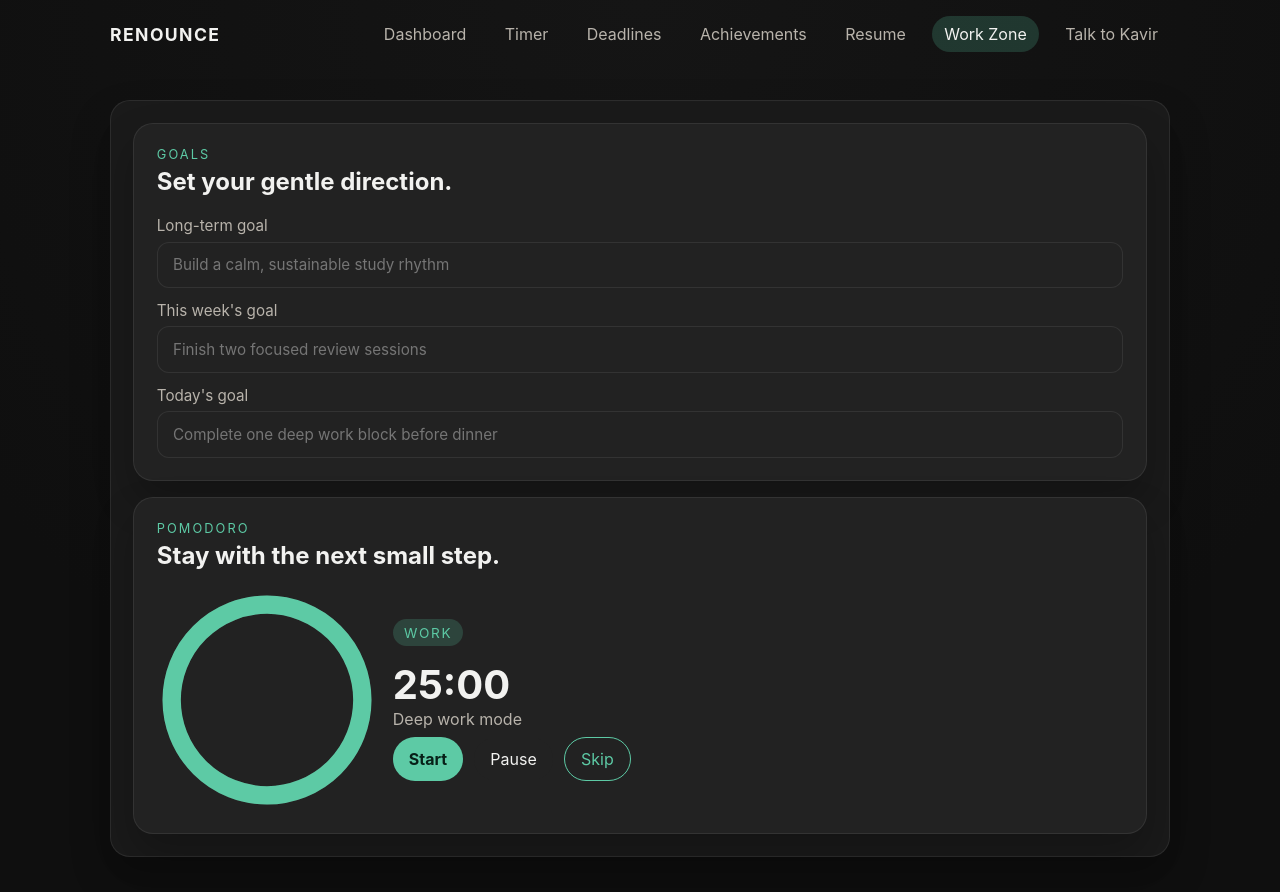
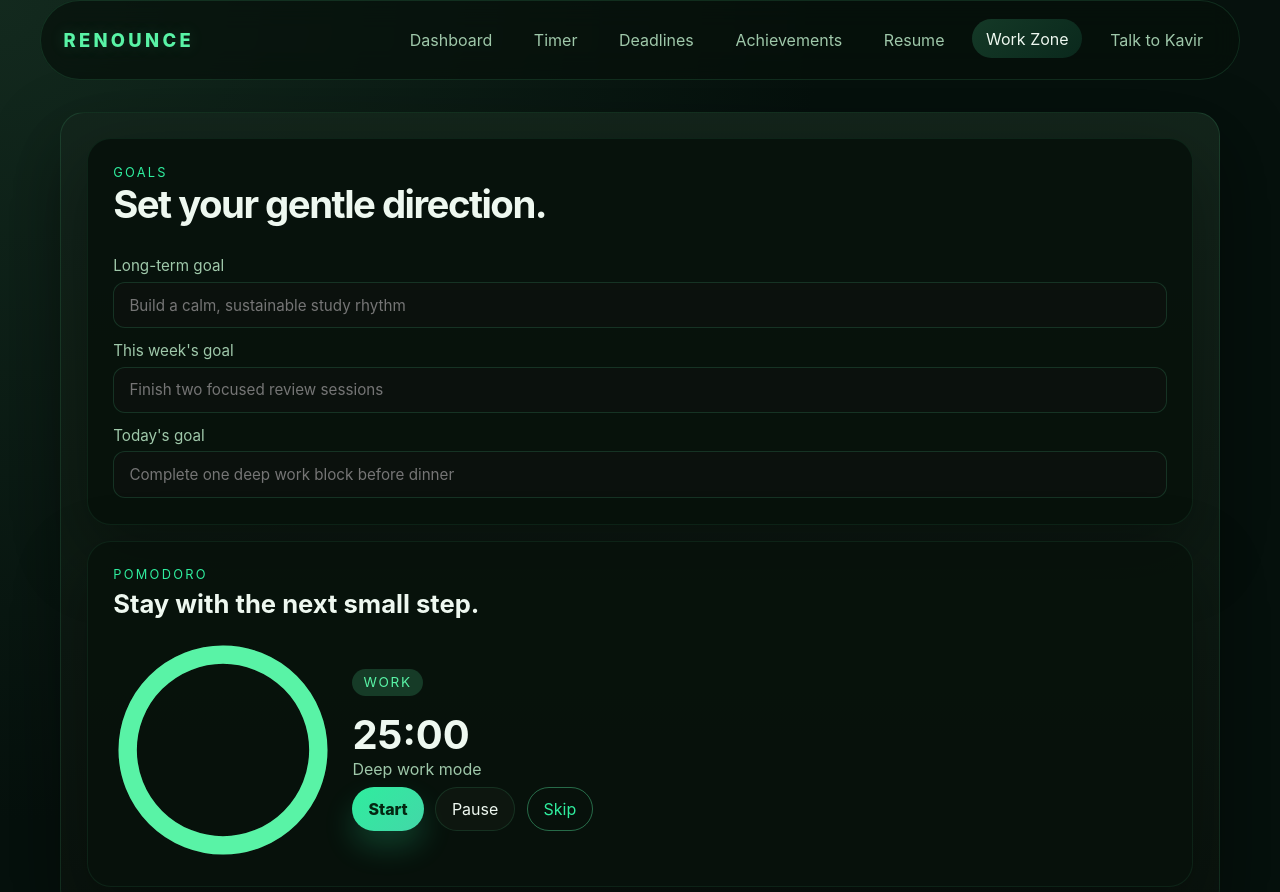
Before and after one commit to KeshavJangidd/Renounce, a website: page public/workzone.html in a window 1280 px wide. Shown: the top 892 px of the page. Drawn offline with Linux system fonts and the light colour scheme; no server answers.

Commit message:
Polish green theme and update server for deployment

```diff
--- a/public/css/shared.css
+++ b/public/css/shared.css
@@ -1,17 +1,19 @@
 :root {
   color-scheme: dark;
-  --bg: #0f0f0f;
-  --surface: #1a1a1a;
-  --surface-strong: #222222;
-  --accent: #5dcaa5;
-  --accent-soft: rgba(93, 202, 165, 0.2);
-  --text: #f2f2f0;
-  --muted: #b8b3ab;
-  --border: rgba(255, 255, 255, 0.08);
-  --shadow: 0 20px 40px rgba(0, 0, 0, 0.24);
-  --radius: 20px;
-  --radius-sm: 12px;
-  --max-width: 1100px;
+  --bg: #06110d;
+  --surface: rgba(16, 22, 18, 0.92);
+  --surface-strong: rgba(12, 18, 14, 0.95);
+  --accent: #59f3a6;
+  --accent-strong: #2fed9e;
+  --accent-soft: rgba(89, 243, 166, 0.18);
+  --accent-glow: rgba(89, 243, 166, 0.4);
+  --text: #eef8f0;
+  --muted: #9fc8aa;
+  --border: rgba(89, 243, 166, 0.15);
+  --shadow: 0 24px 60px rgba(0, 0, 0, 0.28);
+  --radius: 24px;
+  --radius-sm: 14px;
+  --max-width: 1200px;
 }
 
 * {
@@ -22,7 +24,8 @@ body {
   margin: 0;
   min-height: 100vh;
   font-family: "Inter", "Segoe UI", Roboto, sans-serif;
-  background: radial-gradient(circle at top, #151515 0%, var(--bg) 70%);
+  background: radial-gradient(circle at top left, rgba(19, 43, 31, 0.9) 0%, rgba(6, 17, 13, 1) 50%),
+    linear-gradient(180deg, rgba(14, 31, 22, 0.55), rgba(3, 8, 5, 1));
   color: var(--text);
 }
 
@@ -45,16 +48,22 @@ main {
   display: flex;
   justify-content: space-between;
   align-items: center;
-  padding: 1rem 1.25rem;
+  padding: 1.2rem 1.4rem;
   max-width: var(--max-width);
   margin: 0 auto;
+  background: rgba(6, 16, 11, 0.7);
+  border: 1px solid rgba(89, 243, 166, 0.12);
+  backdrop-filter: blur(14px);
+  border-radius: 999px;
 }
 
 .brand {
-  font-size: 1.1rem;
-  font-weight: 700;
-  letter-spacing: 0.08em;
+  font-size: 1.15rem;
+  font-weight: 800;
+  letter-spacing: 0.18em;
   text-transform: uppercase;
+  color: var(--accent);
+  text-shadow: 0 0 16px rgba(89, 243, 166, 0.18);
 }
 
 .nav-links {
@@ -64,34 +73,38 @@ main {
 }
 
 .nav-links a {
-  padding: 0.5rem 0.75rem;
+  padding: 0.6rem 0.85rem;
   border-radius: 999px;
   color: var(--muted);
-  transition: background-color 180ms ease, color 180ms ease;
+  transition: transform 180ms ease, background-color 180ms ease, color 180ms ease;
 }
 
 .nav-links a:hover,
 .nav-links a.active {
-  background: var(--accent-soft);
+  background: linear-gradient(135deg, rgba(89, 243, 166, 0.18), rgba(47, 224, 158, 0.12));
   color: var(--text);
+  transform: translateY(-1px);
 }
 
 .card {
-  background: var(--surface);
-  border: 1px solid var(--border);
+  background: linear-gradient(180deg, rgba(20, 38, 28, 0.96), rgba(10, 20, 14, 0.96));
+  border: 1px solid rgba(89, 243, 166, 0.12);
   border-radius: var(--radius);
-  box-shadow: var(--shadow);
-  padding: 1.4rem;
+  box-shadow: 0 28px 70px rgba(0, 0, 0, 0.35);
+  padding: 1.6rem;
 }
 
 .inner-card {
-  background: var(--surface-strong);
+  background: rgba(8, 18, 12, 0.96);
+  border: 1px solid rgba(89, 243, 166, 0.08);
 }
 
 .hero-card {
   display: grid;
-  gap: 1rem;
-  margin-bottom: 1.25rem;
+  gap: 1.2rem;
+  margin-bottom: 1.5rem;
+  border: 1px solid rgba(89, 243, 166, 0.1);
+  background: linear-gradient(135deg, rgba(12, 20, 14, 0.96), rgba(18, 42, 30, 0.9));
 }
 
 .dashboard-grid {
@@ -120,9 +133,9 @@ main {
 
 .eyebrow {
   margin: 0 0 0.35rem;
-  color: var(--accent);
+  color: var(--accent-strong);
   text-transform: uppercase;
-  letter-spacing: 0.16em;
+  letter-spacing: 0.18em;
   font-size: 0.8rem;
 }
 
@@ -132,9 +145,19 @@ p {
   margin-top: 0;
 }
 
+h1 {
+  font-size: clamp(2rem, 3vw, 3.4rem);
+  line-height: 1.02;
+  letter-spacing: -0.04em;
+}
+
+h2 {
+  font-size: clamp(1.4rem, 2vw, 2rem);
+}
+
 .hero-copy,
 .muted {
-  color: var(--muted);
+  color: #9ccbab;
 }
 
 .stack {
@@ -206,20 +229,22 @@ textarea {
 }
 
 .btn-primary {
-  background: var(--accent);
-  color: #072018;
-  font-weight: 700;
+  background: linear-gradient(135deg, #2fed9e, #43d7a8);
+  color: #042712;
+  font-weight: 800;
+  box-shadow: 0 16px 30px rgba(46, 237, 158, 0.2);
 }
 
 .btn-secondary {
-  background: var(--surface-strong);
+  background: rgba(14, 24, 16, 0.95);
   color: var(--text);
+  border: 1px solid rgba(89, 243, 166, 0.12);
 }
 
 .btn-ghost {
   background: transparent;
-  color: var(--accent);
-  border: 1px solid var(--accent);
+  color: var(--accent-strong);
+  border: 1px solid rgba(89, 243, 166, 0.4);
 }
 
 .button-row {
@@ -265,6 +290,10 @@ textarea {
   width: 220px;
   height: 220px;
   transform: rotate(-90deg);
+}
+
+.ring-progress {
+  stroke: linear-gradient(180deg, #5ff0b9, #23c487);
 }
 
 .ring-bg,
@@ -364,9 +393,33 @@ textarea {
 
 .timer-display {
   display: grid;
-  gap: 1rem;
+  gap: 1.2rem;
   align-items: center;
   grid-template-columns: 220px 1fr;
+}
+
+.phase-pill {
+  display: inline-flex;
+  align-items: center;
+  width: fit-content;
+  padding: 0.35rem 0.7rem;
+  border-radius: 999px;
+  background: rgba(89, 243, 166, 0.14);
+  color: var(--accent-strong);
+  font-size: 0.85rem;
+  text-transform: uppercase;
+  letter-spacing: 0.12em;
+}
+
+.timer-countdown {
+  font-size: 2.6rem;
+  font-weight: 800;
+  margin: 0;
+}
+
+.timer-status {
+  color: var(--muted);
+  margin-bottom: 0.5rem;
 }
 
 .phase-pill {
```
Also changed, not shown: server.js (+30 -5 lines).
